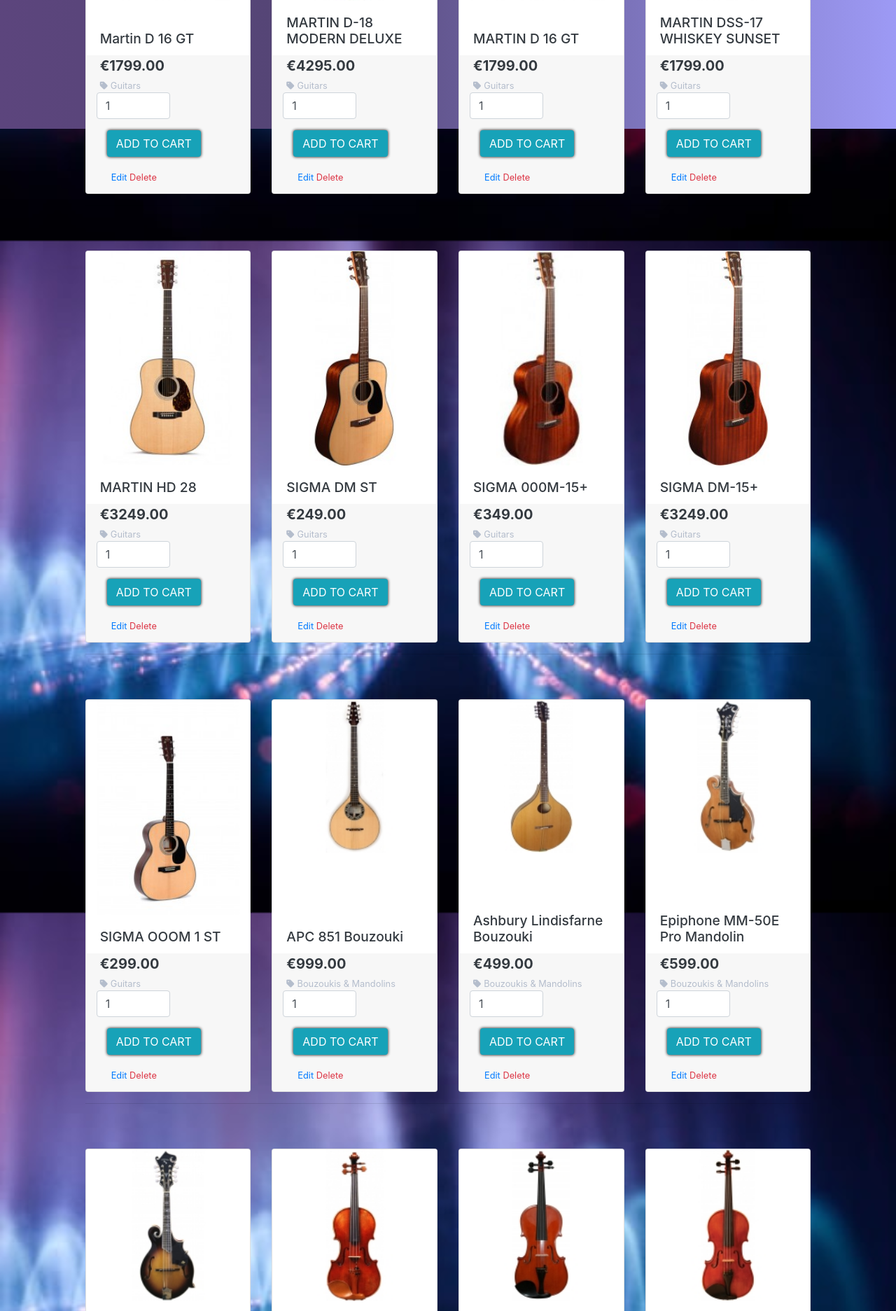
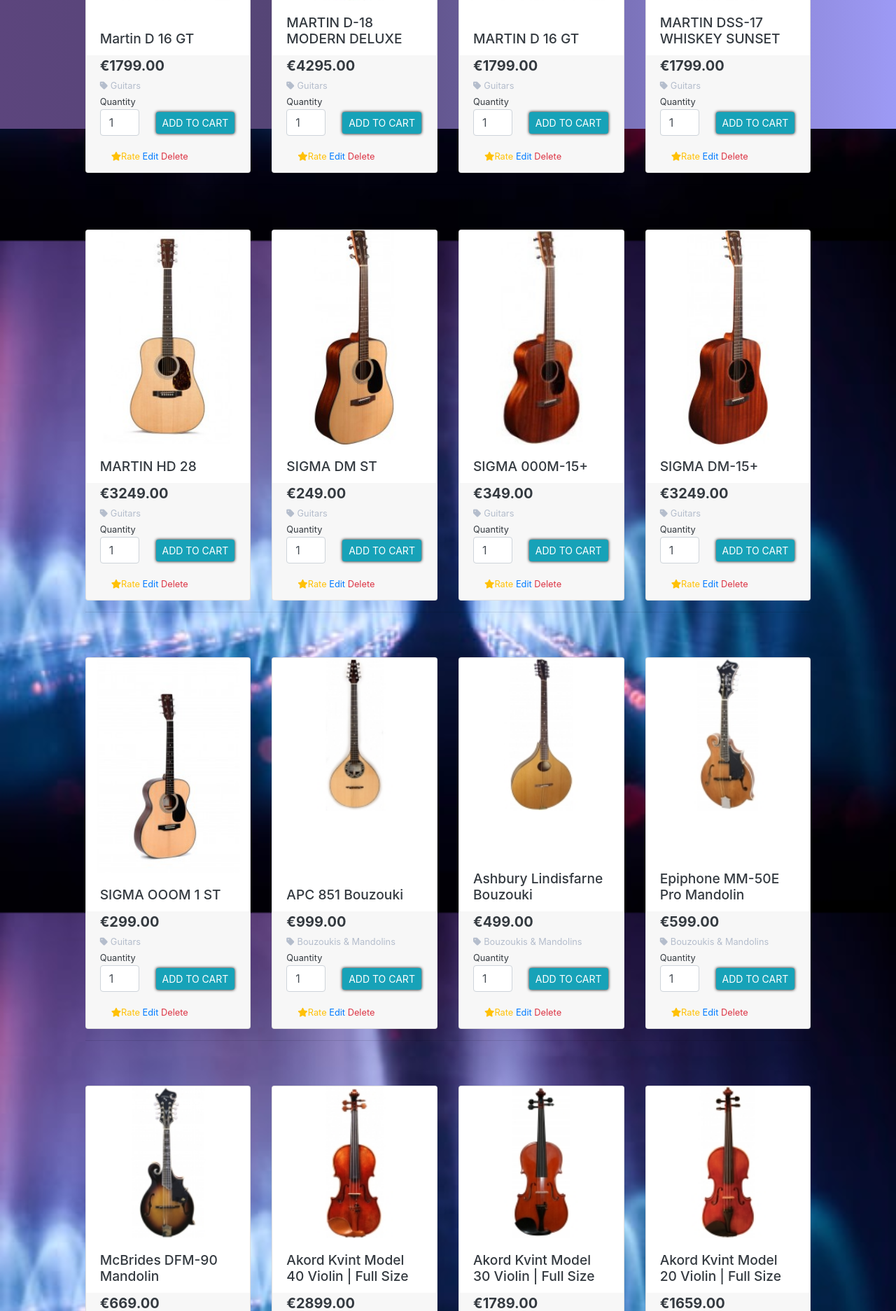
Before and after one commit to Code-Institute-Submissions/pbtrad-MS4-Music-Bits_MayResub, a Django app: page /products/ in a window 1280 px wide. Shown: the part 616-2489 px from the top of the page at 70% size. Run offline with Django 3.2, Linux system fonts and the light colour scheme; the visitor is signed in with stand-in values (Sample User, id 1); data comes from the database, SQL or seed files in the repository; data that the repository does not hold is empty; some libraries are stand-ins or nearby versions.

Commit message:
Placed quantity input and add to cart button in col to keep lined up within product card

```diff
--- a/checkout/models.py
+++ b/checkout/models.py
@@ -75,7 +75,7 @@ class OrderLineItem(models.Model):
                               related_name='lineitems')
     product = models.ForeignKey(Product, null=False, blank=False,
                                 on_delete=models.CASCADE)
-    product_size = models.CharField(max_length=12, null=True,
+    product_size = models.CharField(max_length=255, null=True,
                                     blank=True)  # XS, S, M, L, XL
     quantity = models.IntegerField(null=False, blank=False, default=0)
     lineitem_total = models.DecimalField(max_digits=6, decimal_places=2,
--- a/products/templates/products/products.html
+++ b/products/templates/products/products.html
@@ -87,24 +87,25 @@
                                                 <i class="fas fa-tag mr-1"></i>{{ product.category.friendly_name }}
                                             </a>
                                         </p>
+                                        <label class="mb-0"><small class="text-dark">Quantity</small></label>
                                         <form class="form" action="{% url 'add_to_cart' product.id %}" method="POST">
                                             {% csrf_token %}
-                                            <div class="form-row">
-                                                <div class="form-group">
-                                                    <div class="input-group">
+                                            <div class="row w-50 form-row">
+                                                <div class="col-8 form-group">
+                                                    <div class="input-group main-prod-input">
                                                         <input class="form-control qty_input" type="number" name="quantity" value="1"
                                                             min="1" max="99" data-item_id="{{ product.id }}"
                                                             id="id_qty_{{ product.id }}">
                                                     </div>
                                                 </div>
 
-                                                <div class="form-group">
+                                                <div class="col-4 form-group">
                                                     {% with product.string_gauge as sg %}
 
                                                     {% with product.has_sizes as s %}
 
                                                     <div class="col{% if sg or s %}-12 {% endif %}">
-                                                        <input type="submit" class="btn ripple text-uppercase" value="Add to Cart">
+                                                        <input type="submit" class="btn btn-sm ripple text-uppercase mt-1" value="Add to Cart">
 
 
                                                     </div>
@@ -115,11 +116,12 @@
                                             </div>
                                         </form>
                                         {% endif %}
-                                        <small class="text-muted">{{ reviews_avg.rate__avg |floatformat:1 }}</small>
-
+                                        <small class="text-dark">{{ reviews_avg.rate__avg |floatformat:1 }}</small>
 
                                         {% if request.user.is_superuser %}
                                             <small class="ml-3">
+                                                <a href="{% url 'rate_product' product.id %}" class="text-warning"><i
+                                                    class="fas fa-star"></i>Rate</a>
                                                 <a href="{% url 'edit_product' product.id %}">Edit</a>
                                                 <a class="text-danger" href="{% url 'delete_product' product.id %}">Delete</a>
                                             </small>
--- a/static/css/base.css
+++ b/static/css/base.css
@@ -196,6 +196,10 @@ body {
     justify-content: center;
     height: 1.5rem;
     width: 1.5rem;
+}
+
+.main-prod-input {
+    width:3.5rem
 }
 
 .allauth-form-inner-content p {
```
Also changed, not shown: checkout/migrations/0005_auto_20210526_1208.py (added), checkout/migrations/0006_auto_20210526_1209.py (added), checkout/migrations/0007_auto_20210526_1216.py (added), checkout/migrations/0008_auto_20210526_1240.py (added), checkout/migrations/0009_auto_20210526_1241.py (added).
